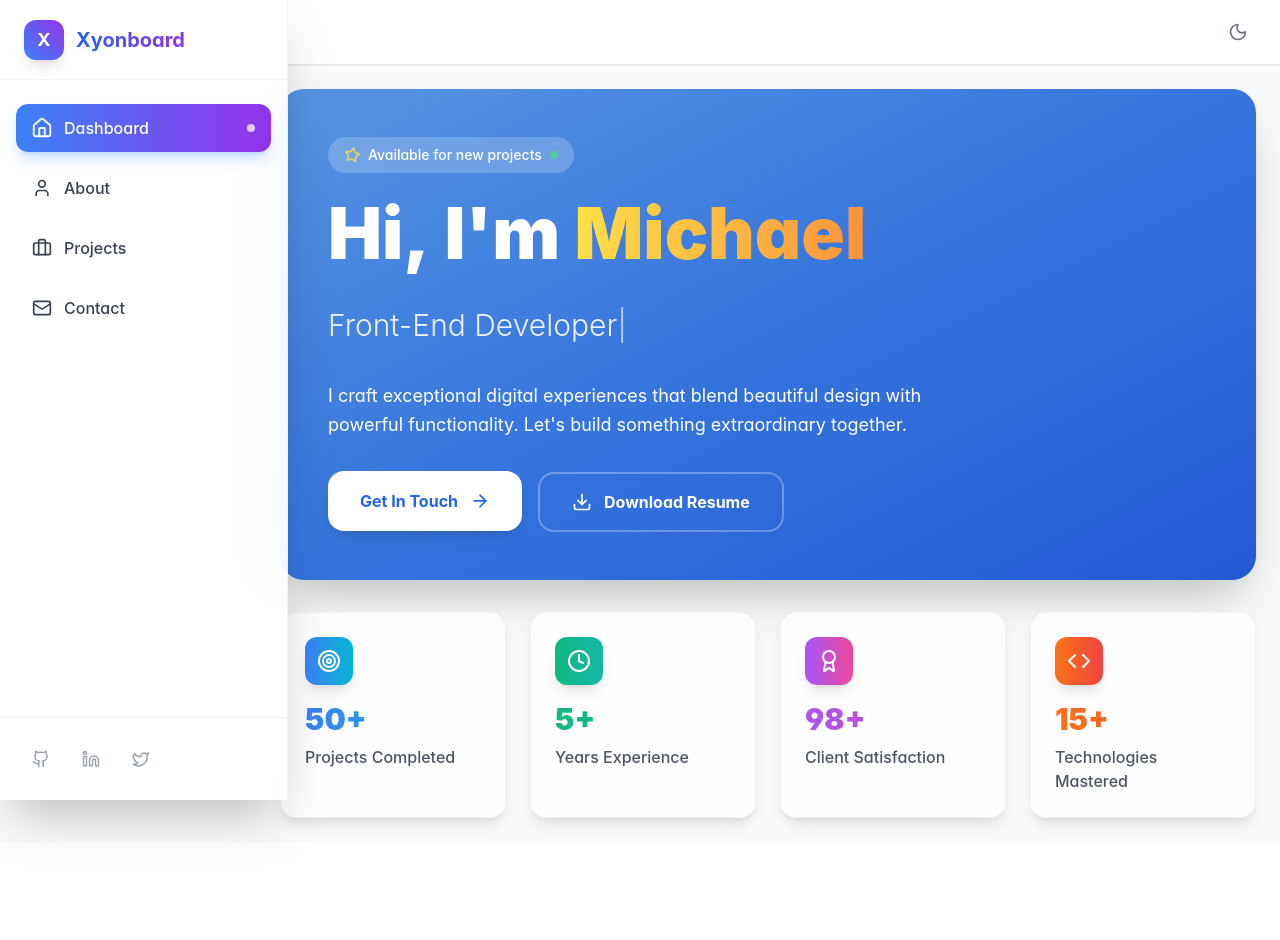
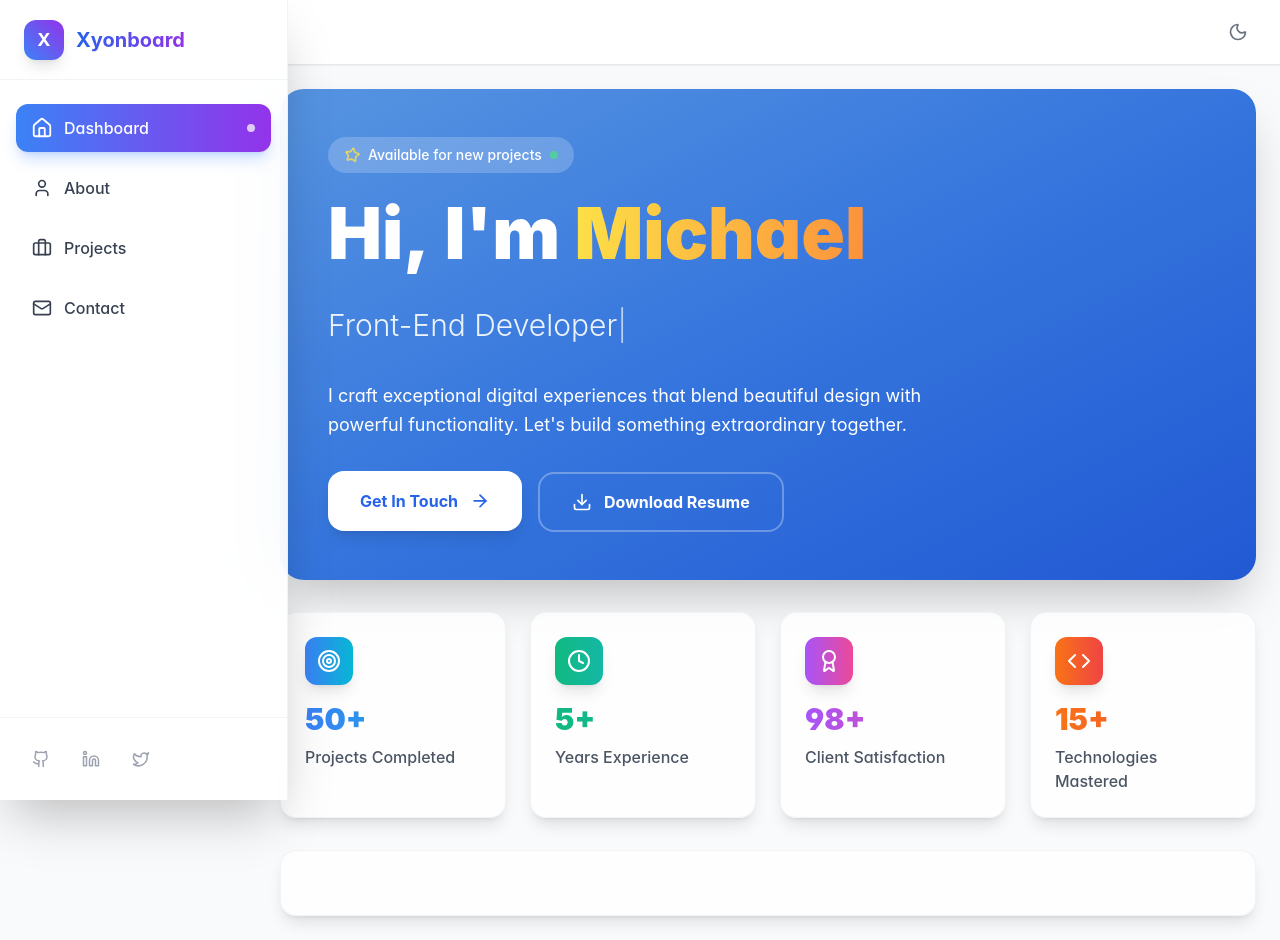
Before and after one commit to XyonShadow/XyonBoard, a React (Vite) app: page / in a window 1280 px wide. Before the commit the page ends 842 px from the top, so only its background shows below. Built offline with nearby package versions, Linux system fonts and the light colour scheme.

Commit message:
feat: add SkillsOverview component and integrate into the dashboard

```diff
--- /dev/null
+++ b/src/components/dashboard/SkillsOverview.tsx
@@ -0,0 +1,10 @@
+import React from 'react';
+import './SkillsOverview.css';
+
+export const SkillsOverview: React.FC = () => {
+  return (
+    <div className="bg-white/80 dark:bg-gray-800/80 backdrop-blur-sm p-8 rounded-2xl shadow-lg border border-gray-200/50 dark:border-gray-700/50">
+      {/* TODO: skills content */}
+    </div>
+  );
+};
--- a/src/pages/Dashboard.tsx
+++ b/src/pages/Dashboard.tsx
@@ -1,12 +1,15 @@
 import React from 'react';
 import { HeroSection } from '../components/dashboard/HeroSection';
 import { StatsCards } from '../components/dashboard/StatsCards';
+import { SkillsOverview } from '../components/dashboard/SkillsOverview';
 
 const Dashboard: React.FC = () => {
   return (
     <div className="space-y-8">
       <HeroSection />
       <StatsCards />
+
+      <SkillsOverview />
     </div>
   );
 };
```
Also changed, not shown: src/components/dashboard/SkillsOverview.css (added).
